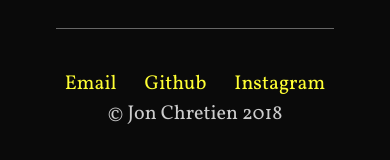
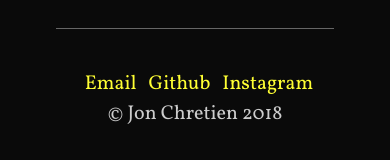
Before and after one commit to ShantonWaldien/Project-2, a plain HTML site: page index.html in a window 390 px wide. Shown: the part 6459-6619 px from the top of the page. Drawn offline with Linux system fonts and the light colour scheme; a script that the page names is missing.

Commit message:
completed responsive design

```diff
--- a/css/main.css
+++ b/css/main.css
@@ -311,9 +311,14 @@ li {
      display: inline;
  }
 
+ li > a {
+     padding-left: 8px;
+ }
+
+
  .copyright {
 
     align-items: center;
     justify-content: center;
+ }
 }
-}
--- a/index.html
+++ b/index.html
@@ -236,8 +236,8 @@
             <nav>
                 <ul class="nav-footer">
                     <li><a href="mailto:contact@jonchretien.com" title="">Email</a></li>
-                    <li class="foot-item"><a href="https://github.com/jonchretien" target="_blank" rel="noopener noreferrer">Github</a></li>
-                    <li class="foot-item"><a href="https://www.instagram.com/jonchretien/" target="_blank" rel="noopener noreferrer">Instagram</a></li>
+                    <li><a href="https://github.com/jonchretien" target="_blank" rel="noopener noreferrer">Github</a></li>
+                    <li><a href="https://www.instagram.com/jonchretien/" target="_blank" rel="noopener noreferrer">Instagram</a></li>
                 </ul>
             </nav>
             <div class="copyright">© Jon Chretien 2018</div>
```
